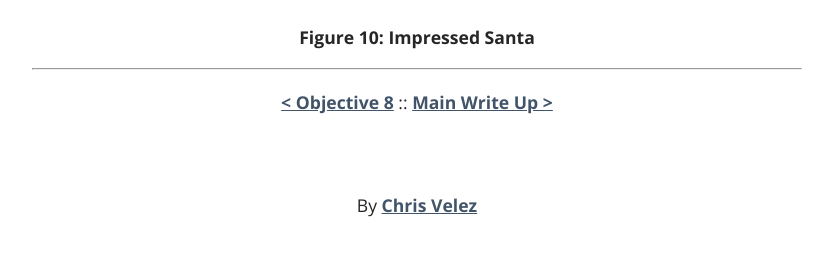
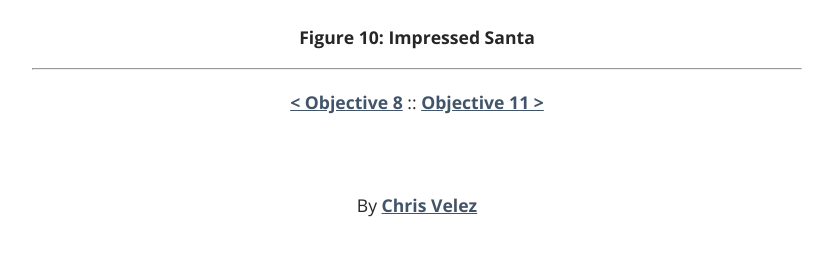
Before and after one commit to c-velez/c-velez.github.io, a Jekyll site: the page built from write_ups/2021_sans_hhc/obj/2022-01-06-SANS-Holiday-Hack-Objective-9.markdown, in a window 1280 px wide and 900 px high, scrolled down 9670 px. Shown: the part 623-879 px from the top of the window, without its empty margins (223-1036 px from the left). Built offline with Jekyll 4.4.1, drawn with Linux system fonts in a browser that asks for light colours; some web fonts are replaced; our own code applies the rules of GitHub Pages for plain Markdown files.

Commit message:
Fixed broken links

````diff
--- a/write_ups/2021_sans_hhc/obj/2022-01-06-SANS-Holiday-Hack-Objective-11.markdown
+++ b/write_ups/2021_sans_hhc/obj/2022-01-06-SANS-Holiday-Hack-Objective-11.markdown
@@ -24,7 +24,7 @@ We know that all valid hosts on the network are RFC3514 compliant, so let's look
 ip.flags.rb == 0 && http
 ```
 
-!["Evil" Host](/assets/img/2021_sans_hhc/obj/obj11/picture_1.png){: width="750"}
+!["Evil" Host](/assets/img/2021_sans_hhc/obj/obj11/picture_1.PNG){: width="750"}
 <p align="center"><strong>Figure 1: The Host That Does Not Belong</strong></p>
 
 It looks like the host `10.70.84.251` is the host that does not belong. Looking at the encoded form that was submitted, it appears that the human is in room 1024.
--- a/write_ups/2021_sans_hhc/obj/2022-01-06-SANS-Holiday-Hack-Objective-9.markdown
+++ b/write_ups/2021_sans_hhc/obj/2022-01-06-SANS-Holiday-Hack-Objective-9.markdown
@@ -171,4 +171,4 @@ Find the malicious script, Santa is apparently impressed with our skill and call
 
 
 ---
-<p align="center"><a href="/write_ups/2021_sans_hhc/obj/2022-01-06-SANS-Holiday-Hack-Objective-8">< Objective 8</a> :: <a href="/2021-SANS-Holiday-Hack-Challenge/">Main Write Up ></a></p>
+<p align="center"><a href="/write_ups/2021_sans_hhc/obj/2022-01-06-SANS-Holiday-Hack-Objective-8">< Objective 8</a> :: <a href="/write_ups/2021_sans_hhc/obj/2022-01-06-SANS-Holiday-Hack-Objective-11">Objective 11 ></a></p>
````
